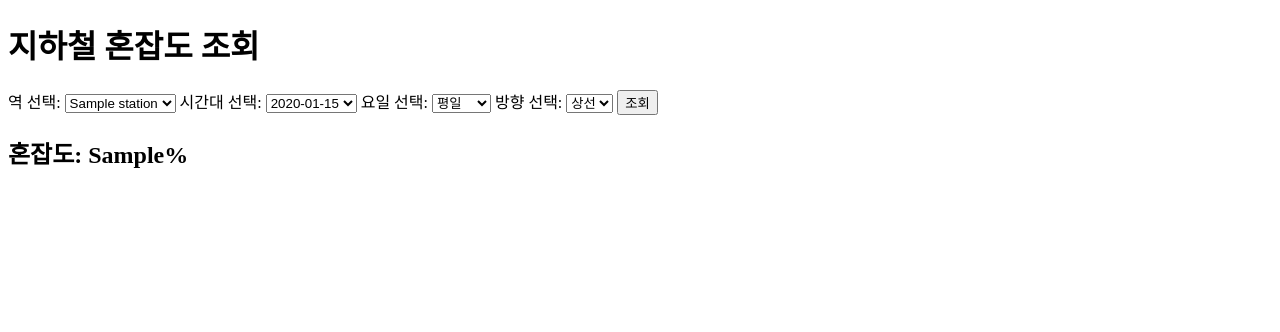
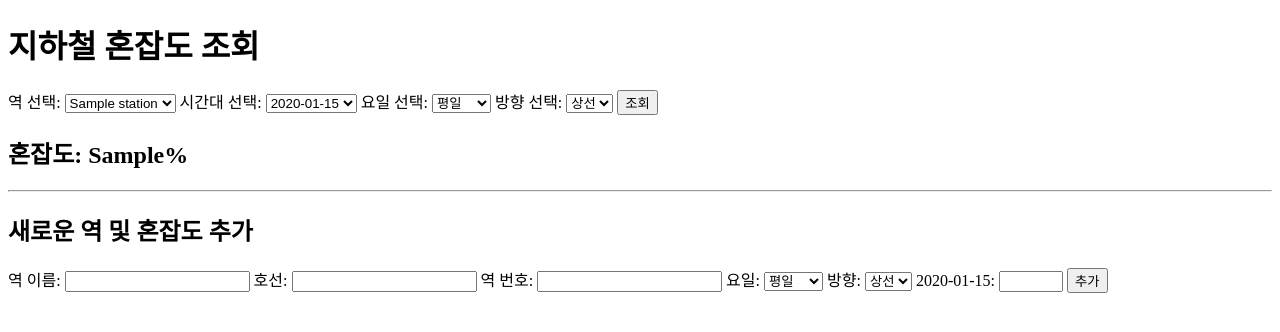
Before and after one commit to Chanhyeok-creator/subway-congestion-db, a Flask app: template templates/index.html in a window 1280 px wide. Shown: the top 332 px of the page. Run offline with Flask 3, Linux system fonts and the light colour scheme; the template is opened without the code that fills it: most values are stand-ins (such as "Sample title", 1, 10 or a date in 2020).

Commit message:
create 기능 추가

```diff
--- a/templates/index.html
+++ b/templates/index.html
@@ -2,11 +2,12 @@
 <html lang="ko">
 <head>
     <meta charset="UTF-8">
-    <title>지하철 혼잡도 조회</title>
+    <title>지하철 혼잡도 조회 & 추가</title>
 </head>
 <body>
     <h1>지하철 혼잡도 조회</h1>
 
+    <!-- 조회 폼 -->
     <form method="POST">
         <label for="station">역 선택:</label>
         <select name="station" id="station" required>
@@ -41,5 +42,39 @@
     {% if congestion_value is not none %}
         <h2>혼잡도: {{ congestion_value }}%</h2>
     {% endif %}
+
+    <hr>
+    <h2>새로운 역 및 혼잡도 추가</h2>
+    <form method="POST" action="/add_station">
+        <label for="new_station_name">역 이름:</label>
+        <input type="text" name="new_station_name" id="new_station_name" required>
+
+        <label for="new_line">호선:</label>
+        <input type="number" name="new_line" id="new_line" required>
+
+        <label for="new_station_number">역 번호:</label>
+        <input type="text" name="new_station_number" id="new_station_number" required>
+
+        <label for="new_day_type">요일:</label>
+        <select name="new_day_type" id="new_day_type">
+            <option value="평일">평일</option>
+            <option value="토요일">토요일</option>
+            <option value="일요일">일요일</option>
+        </select>
+
+        <label for="new_direction">방향:</label>
+        <select name="new_direction" id="new_direction">
+            <option value="상선">상선</option>
+            <option value="하선">하선</option>
+        </select>
+
+        <!-- 시간대별 혼잡도 입력 -->
+        {% for t in time_slots %}
+            <label>{{ t }}:</label>
+            <input type="number" name="time_{{ t }}" min="0" max="100" required>
+        {% endfor %}
+
+        <button type="submit">추가</button>
+    </form>
 </body>
 </html>
```
